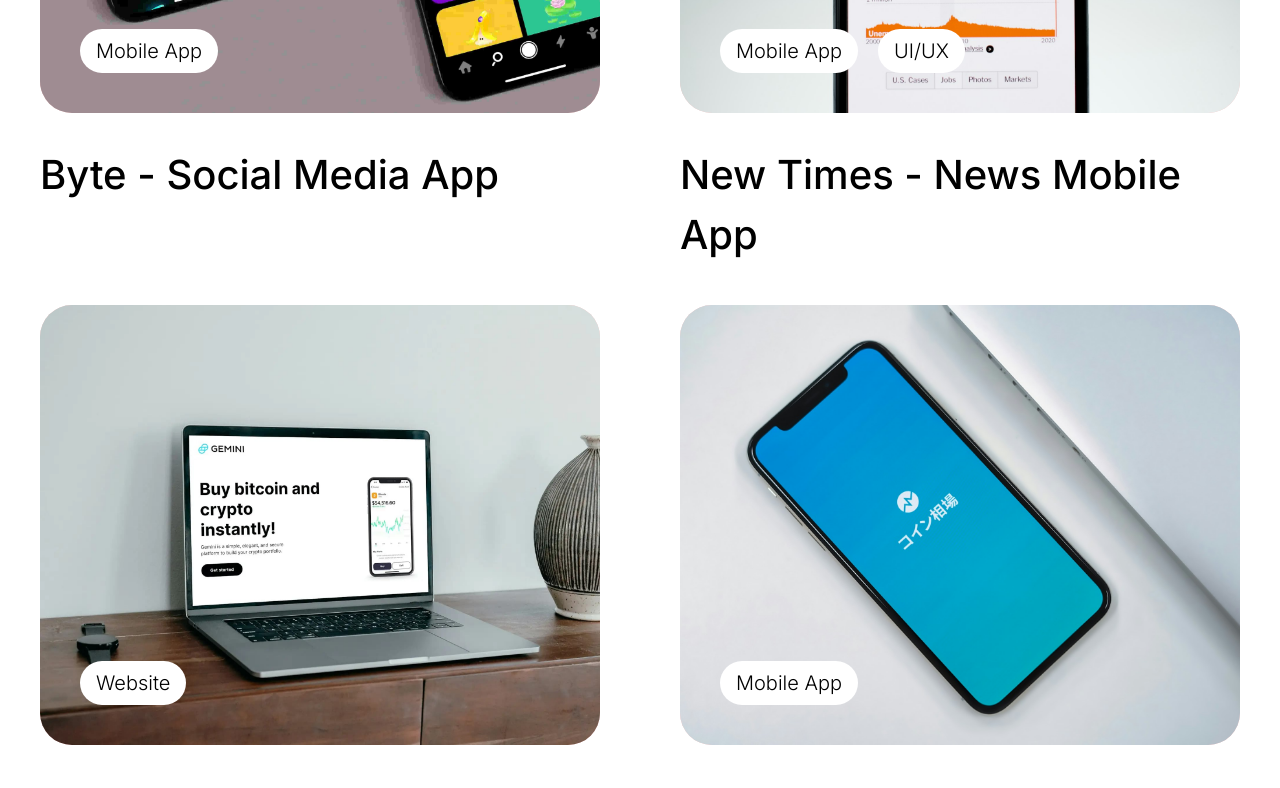
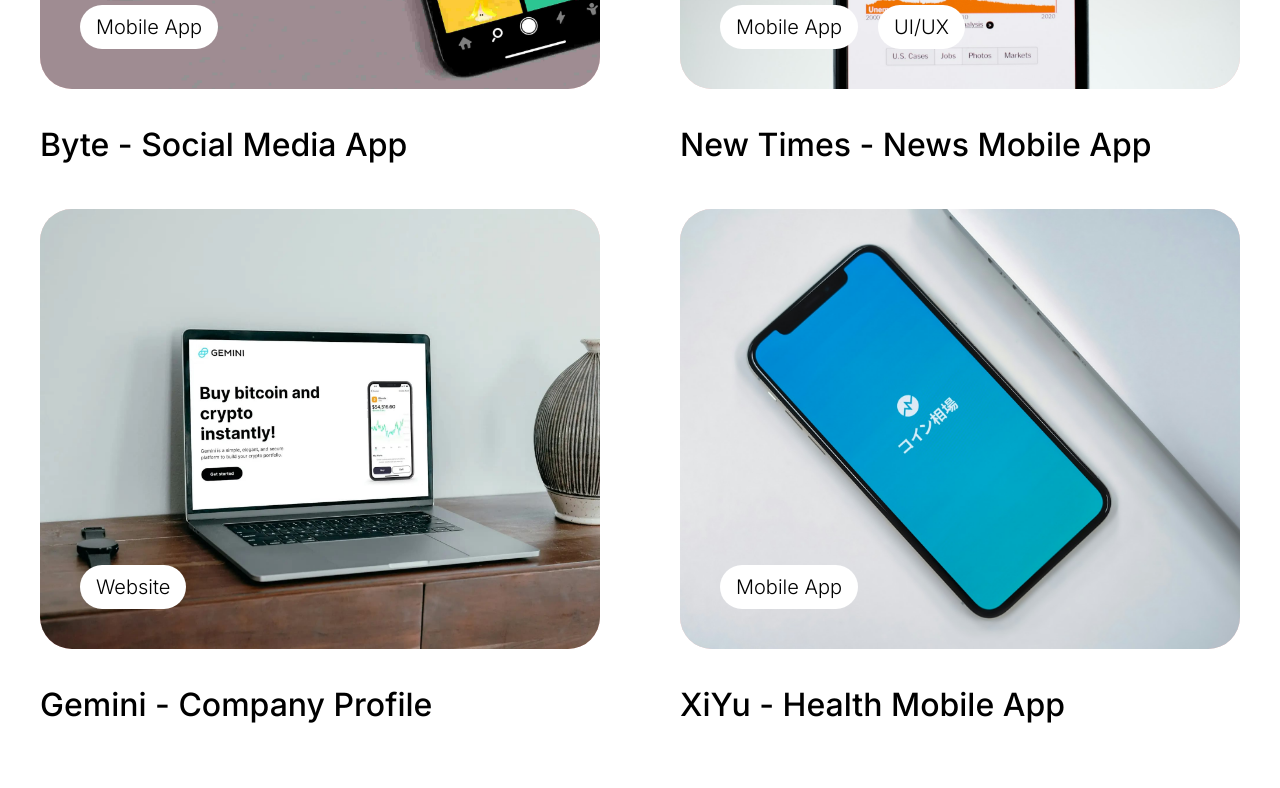
Before and after one commit to Qubit-CodeTogether/landing-page-qubit, a Next.js app: page / in a window 1280 px wide. Shown: the part 2200-2988 px from the top of the page. Built offline with nearby package versions, Linux system fonts and the light colour scheme.

Commit message:
style: change font-size in project section

```diff
--- a/containers/project-section/index.tsx
+++ b/containers/project-section/index.tsx
@@ -14,7 +14,7 @@ const ProjectSection = () => {
     <div className="p-10 flex flex-col gap-20">
       <div className="space-y-8 text-center flex flex-col items-center">
         <p className="font-medium text-xl">{`< Projects >`}</p>
-        <h2 className="max-w-[466px] text-[40px] font-semibold">
+        <h2 className="max-w-[466px] text-[32px] font-semibold">
           Building innovation is our passion
         </h2>
         <button className="px-5 py-4 bg-black text-white text-xl font-medium rounded-full">
@@ -24,9 +24,8 @@ const ProjectSection = () => {
       <div className="grid grid-cols-2 gap-x-20 gap-y-10">
         <div className="space-y-8">
           <button
-            onClick={() => router.push("/mobile")}
-            className="block w-full"
-          >
+            onClick={() => router.push("/")}
+            className="block w-full">
             {" "}
             <div className="bg-red-200 h-[440px] relative rounded-[32px] overflow-hidden">
               <Image
@@ -38,24 +37,24 @@ const ProjectSection = () => {
               />
               <div className="w-full flex gap-5 px-10 pb-10 absolute bottom-0 left-0 right-0">
                 <Link
-                  href={"mobile"}
-                  className="px-4 py-2  bg-white font-light text-xl rounded-full"
-                >
+                  href={"/"}
+                  className="px-4 py-2  bg-white font-light text-xl rounded-full">
                   Mobile App
                 </Link>
               </div>
             </div>
           </button>
 
-          <Link href={"mobile"} className="font-medium text-[40px] block">
+          <Link
+            href={"/"}
+            className="font-medium text-[32px] block">
             Byte - Social Media App{" "}
           </Link>
         </div>
         <div className="space-y-8">
           <button
-            onClick={() => router.push("/mobile")}
-            className="block w-full"
-          >
+            onClick={() => router.push("/")}
+            className="block w-full">
             {" "}
             <div className="bg-red-200 h-[440px] relative rounded-[32px] overflow-hidden">
               <Image
@@ -67,30 +66,29 @@ const ProjectSection = () => {
               />
               <div className="w-full flex gap-5 px-10 pb-10 absolute bottom-0 left-0 right-0">
                 <Link
-                  href={"mobile"}
-                  className="px-4 py-2  bg-white font-light text-xl rounded-full"
-                >
+                  href={"/"}
+                  className="px-4 py-2  bg-white font-light text-xl rounded-full">
                   Mobile App
                 </Link>
                 <Link
-                  href={"mobile"}
-                  className="px-4 py-2  bg-white font-light text-xl rounded-full"
-                >
+                  href={"/"}
+                  className="px-4 py-2  bg-white font-light text-xl rounded-full">
                   UI/UX
                 </Link>
               </div>
             </div>
           </button>
 
-          <Link href={"mobile"} className="font-medium text-[40px] block">
+          <Link
+            href={"/"}
+            className="font-medium text-[32px] block">
             New Times - News Mobile App
           </Link>
         </div>
         <div className="space-y-8">
           <button
-            onClick={() => router.push("/mobile")}
-            className="block w-full"
-          >
+            onClick={() => router.push("/")}
+            className="block w-full">
             {" "}
             <div className="bg-red-200 h-[440px] relative rounded-[32px] overflow-hidden">
               <Image
@@ -102,24 +100,24 @@ const ProjectSection = () => {
               />
               <div className="w-full flex gap-5 px-10 pb-10 absolute bottom-0 left-0 right-0">
                 <Link
-                  href={"mobile"}
-                  className="px-4 py-2  bg-white font-light text-xl rounded-full"
-                >
+                  href={"/"}
+                  className="px-4 py-2  bg-white font-light text-xl rounded-full">
                   Website
                 </Link>
               </div>
             </div>
           </button>
 
-          <Link href={"mobile"} className="font-medium text-[40px] block">
+          <Link
+            href={"/"}
+            className="font-medium text-[32px] block">
             Gemini - Company Profile
           </Link>
         </div>
         <div className="space-y-8">
           <button
-            onClick={() => router.push("/mobile")}
-            className="block w-full"
-          >
+            onClick={() => router.push("/")}
+            className="block w-full">
             {" "}
             <div className="bg-red-200 h-[440px] relative rounded-[32px] overflow-hidden">
               <Image
@@ -132,14 +130,15 @@ const ProjectSection = () => {
               <div className="w-full flex gap-5 px-10 pb-10 absolute bottom-0 left-0 right-0">
                 <Link
                   href={"XIyu"}
-                  className="px-4 py-2  bg-white font-light text-xl rounded-full"
-                >
+                  className="px-4 py-2  bg-white font-light text-xl rounded-full">
                   Mobile App
                 </Link>
               </div>
             </div>
           </button>
-          <Link href={"mobile"} className="font-medium text-[40px] block">
+          <Link
+            href={"/"}
+            className="font-medium text-[32px] block">
             XiYu - Health Mobile App
           </Link>
         </div>
```
Also changed, not shown: 1 other file (tests, documents, lock files or other folders).
